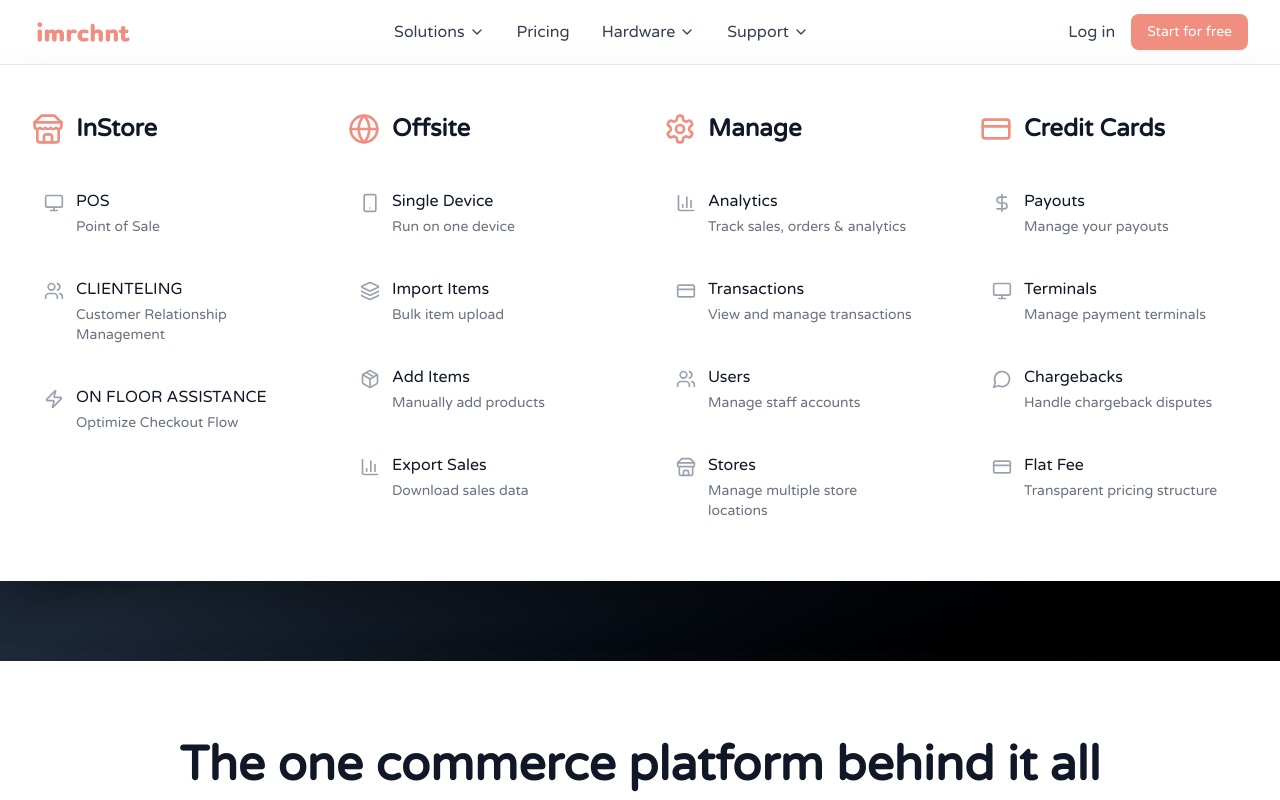
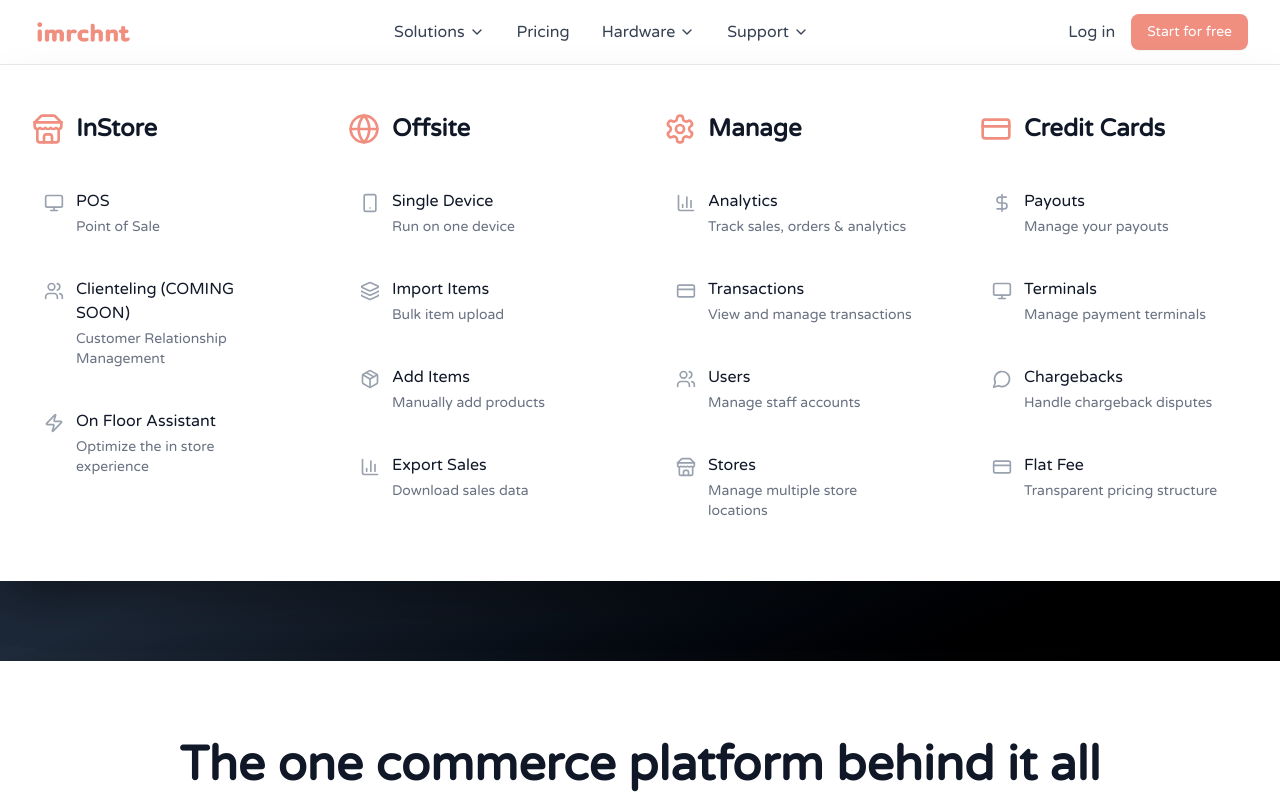
Before and after one commit to MarkHochreiter/imrchnt-website, a React (Vite) app: page / in a window 1280 px wide. Both pictures are taken after a click on the button "Solutions". Shown: the top 800 px of the page. Built offline with nearby package versions, Linux system fonts and the light colour scheme.

Commit message:
Update MegaMenu.jsx

```diff
--- a/src/components/MegaMenu.jsx
+++ b/src/components/MegaMenu.jsx
@@ -38,13 +38,13 @@
           icon: <Monitor className="h-5 w-5" />
         },
         {
-          title: "CLIENTELING",
+          title: "Clienteling (COMING SOON)",
           subtitle: "Customer Relationship Management",
           icon: <Users className="h-5 w-5" />
         },
         {
-          title: "ON FLOOR ASSISTANCE",
-          subtitle: "Optimize Checkout Flow",
+          title: "On Floor Assistant",
+          subtitle: "Optimize the in store experience",
           icon: <Zap className="h-5 w-5" />
         }
       ]
@@ -165,8 +165,8 @@
                       }
                       const sectionMap = {
                         'POS': 'pos',
-                        'CLIENTELING': 'clienteling',
-                        'ON FLOOR ASSISTANCE': 'on-floor-assistance',
+                        'Clienteling': 'clienteling',
+                        'On Floor Assistance': 'on-floor-assistance',
                         'Single Device': 'single-device',
                         'Import Items': 'import-items',
                         'Add Items': 'add-items',
```
